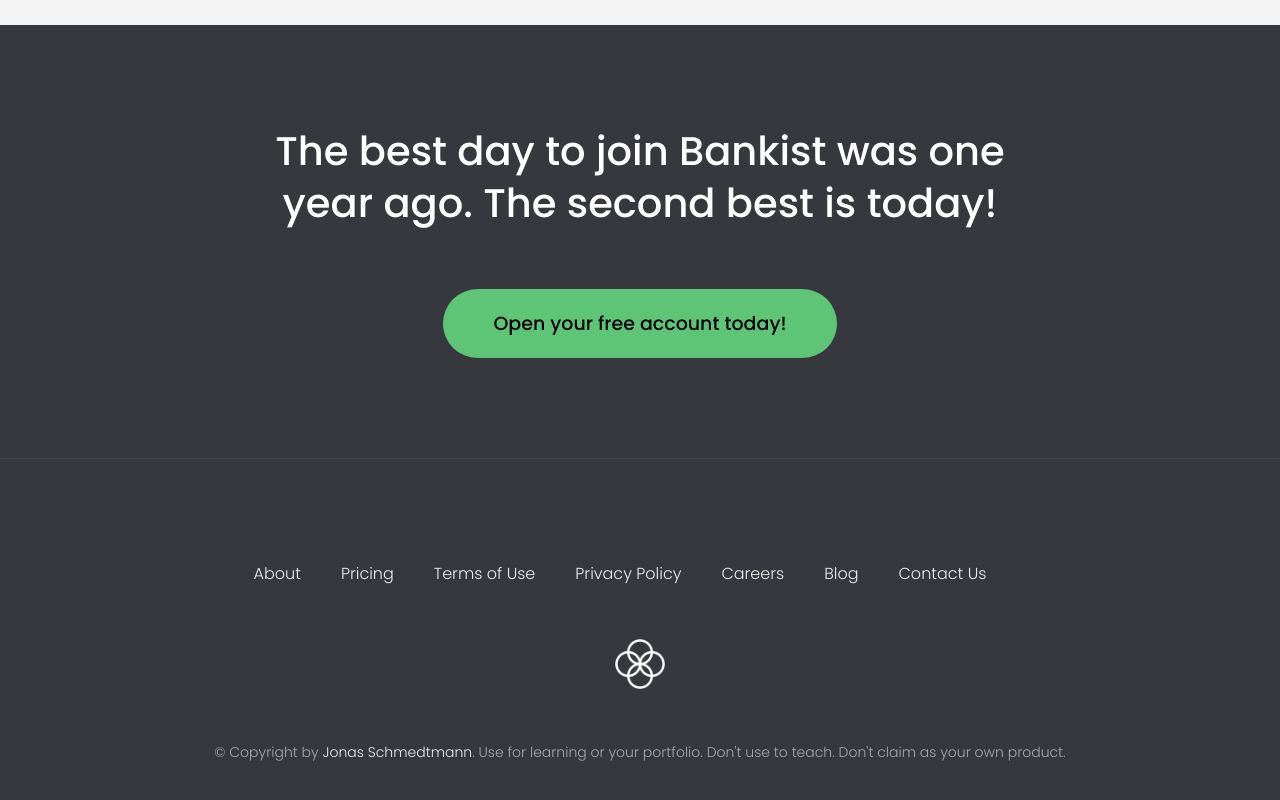
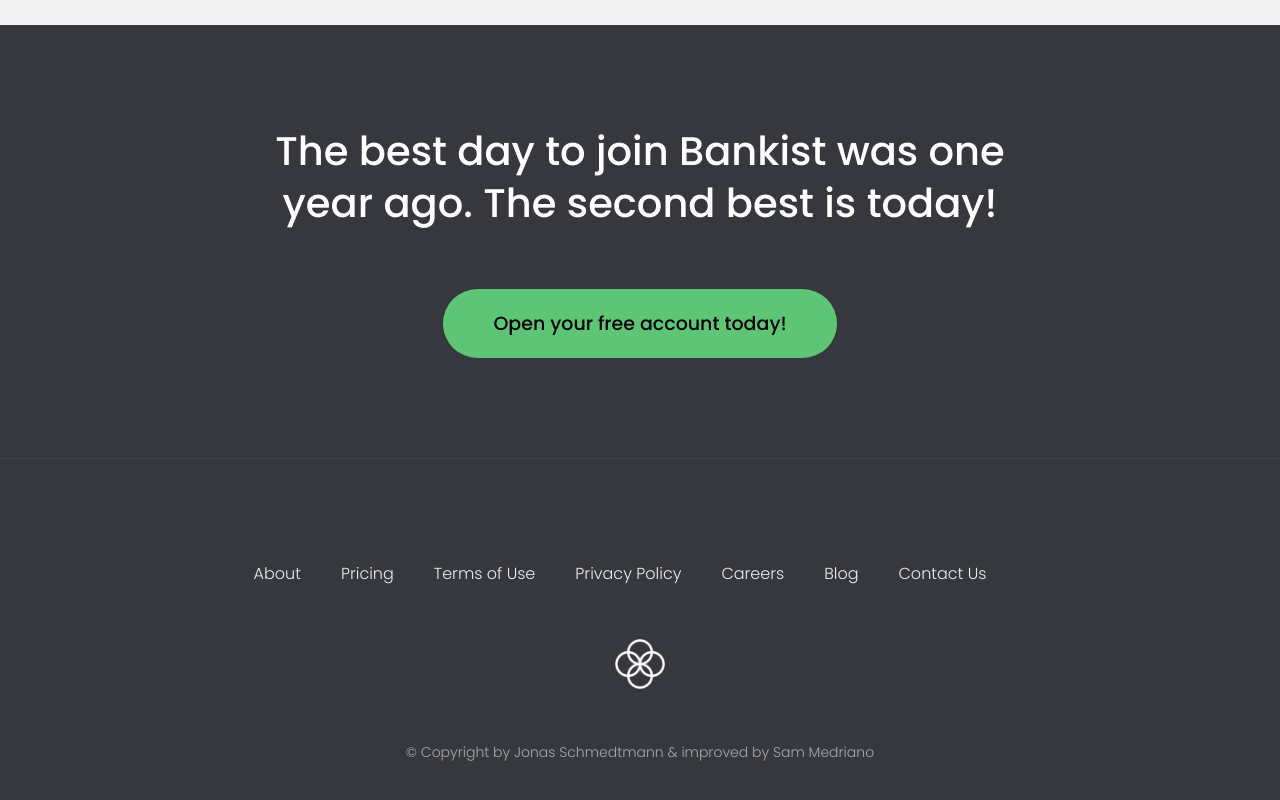
Before and after one commit to sammedriano26/Marketing-Site, a plain HTML site: page index.html in a window 1280 px wide. Shown: the part 4245-5045 px from the top of the page. Drawn offline with Linux system fonts and the light colour scheme.

Commit message:
Update copyright

```diff
--- a/index.html
+++ b/index.html
@@ -331,14 +331,7 @@
       <img src="img/icon.png" alt="Logo" class="footer__logo" />
 
       <p class="footer__copyright">
-        &copy; Copyright by
-        <a
-          class="footer__link twitter-link"
-          target="_blank"
-          href="https://twitter.com/jonasschmedtman"
-          >Jonas Schmedtmann</a
-        >. Use for learning or your portfolio. Don't use to teach. Don't claim
-        as your own product.
+        &copy; Copyright by Jonas Schmedtmann & improved by Sam Medriano
       </p>
     </footer>
 
```
